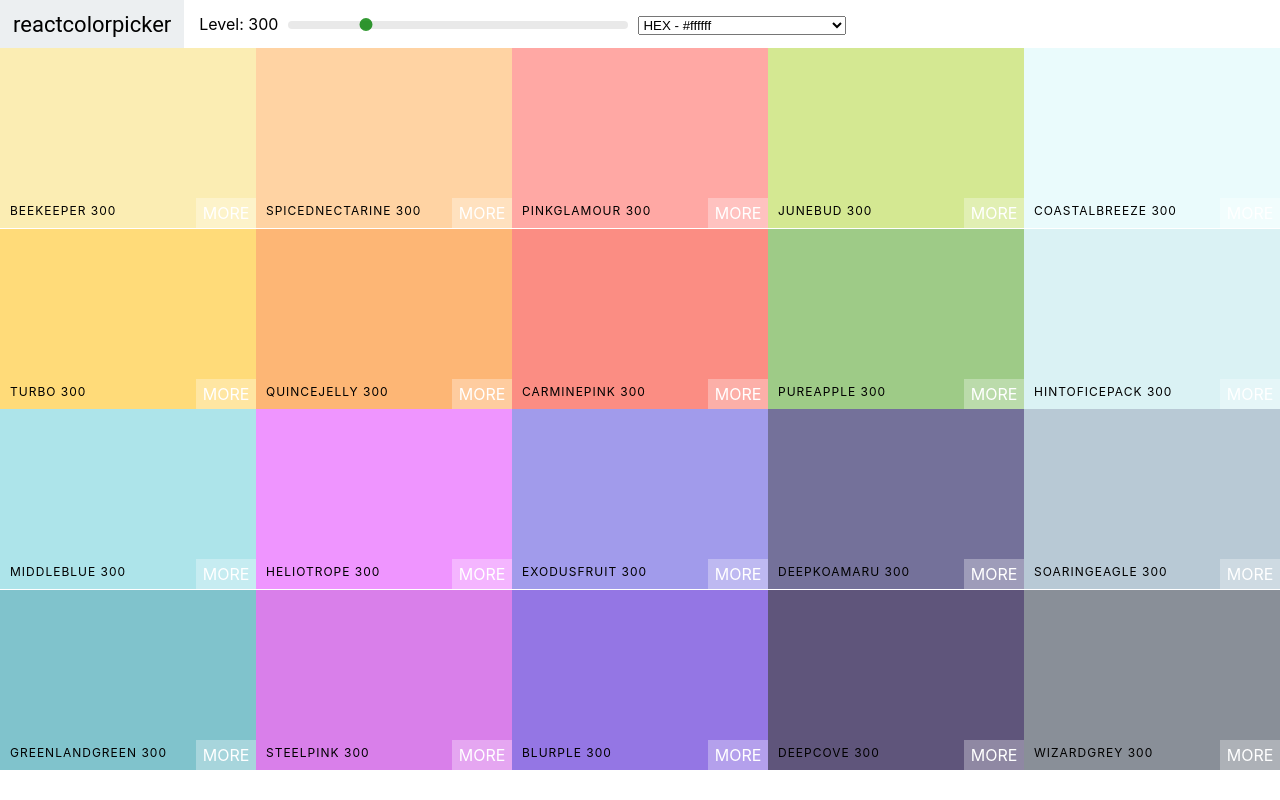
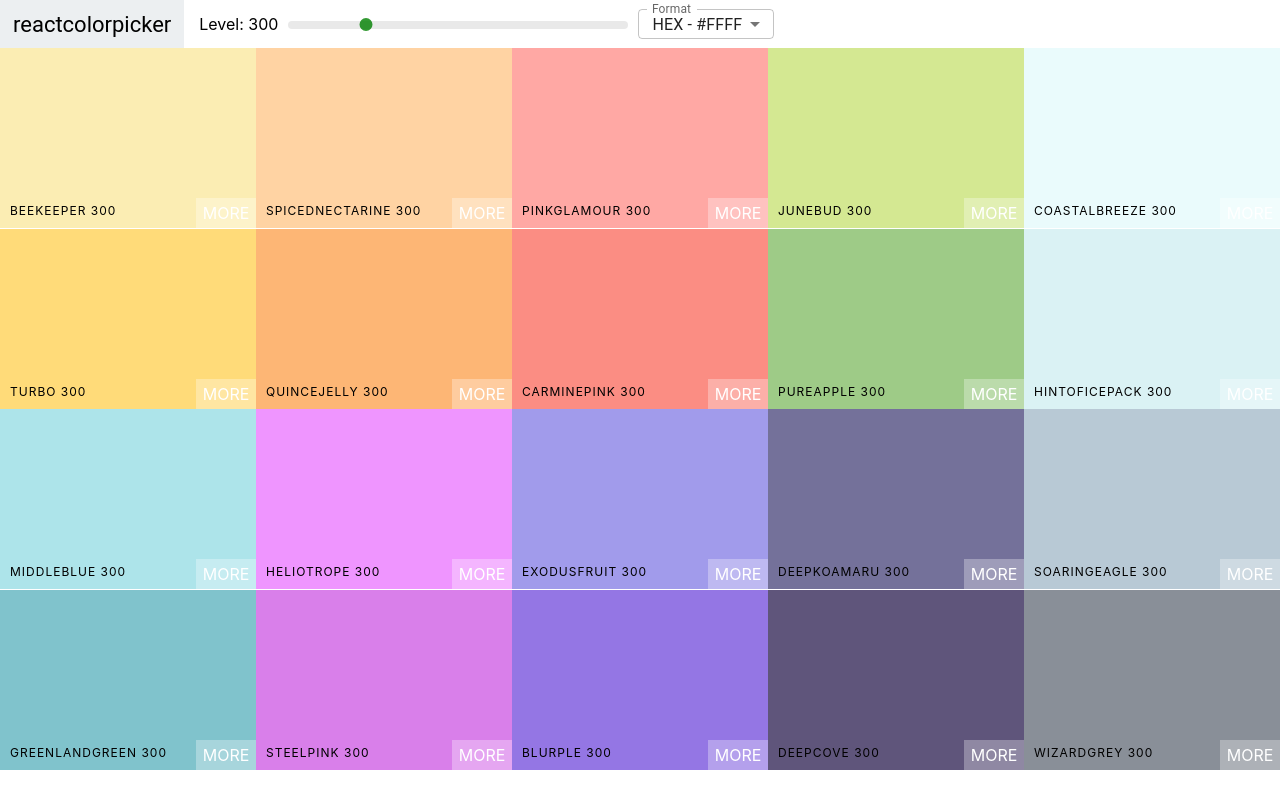
Before and after one commit to thamizh-root/kolors, a React (Create React App) app: page /pallette/flat-ui-colors-american in a window 1280 px wide. Built offline with nearby package versions, Linux system fonts and the light colour scheme.

Commit message:
used new mui for ui

```diff
--- a/package.json
+++ b/package.json
@@ -3,8 +3,9 @@
   "version": "0.1.0",
   "private": true,
   "dependencies": {
-    "@material-ui/core": "^3.9.2",
-    "@material-ui/icons": "^3.0.2",
+    "@emotion/react": "^11.14.0",
+    "@emotion/styled": "^11.14.0",
+    "@mui/material": "^7.0.2",
     "@testing-library/dom": "^10.4.0",
     "@testing-library/jest-dom": "^6.6.3",
     "@testing-library/react": "^16.3.0",
--- a/src/Navbar.js
+++ b/src/Navbar.js
@@ -1,6 +1,11 @@
 
 import { Component } from 'react';
 import Slider from 'rc-slider';
+import Box from '@mui/material/Box';
+import InputLabel from '@mui/material/InputLabel';
+import MenuItem from '@mui/material/MenuItem';
+import FormControl from '@mui/material/FormControl';
+import Select from '@mui/material/Select';
 
 import 'rc-slider/assets/index.css';
 import './Navbar.css';
@@ -38,11 +43,23 @@ class Navbar extends Component {
           </div>
         </div>
         <div className='select-container'>
-          <select value={this.state.format} onChange={this.handleChange}>
-            <option value='hex'>HEX - #ffffff</option>
-            <option value='rgb'>RGB - rgb(255,255,255)</option>
-            <option value='rgba'>RGBA - rgba(255,255,255, 1.0)</option>
-          </select>
+        <Box sx={{ minWidth: 120 }}>
+        <FormControl fullWidth >
+          <InputLabel id="demo-simple-select-label">Format</InputLabel>
+          <Select
+            labelId="demo-simple-select-label"
+            id="demo-simple-select"
+            value={this.state.format}
+            label="Format"
+            onChange={this.handleChange}
+            style={{ height: 30 }}
+          >
+            <MenuItem value={"hex"}>HEX - #FFFF</MenuItem>
+            <MenuItem value={"rgb"}>RGB - rgb(225, 225, 225)</MenuItem>
+            <MenuItem value={"rgba"}>RGBA - rgba(225, 225, 225, 0.5)</MenuItem>
+          </Select>
+        </FormControl>
+      </Box>
         </div>
       </header>
     );
```
Also changed, not shown: 1 other file (tests, documents, lock files or other folders).
